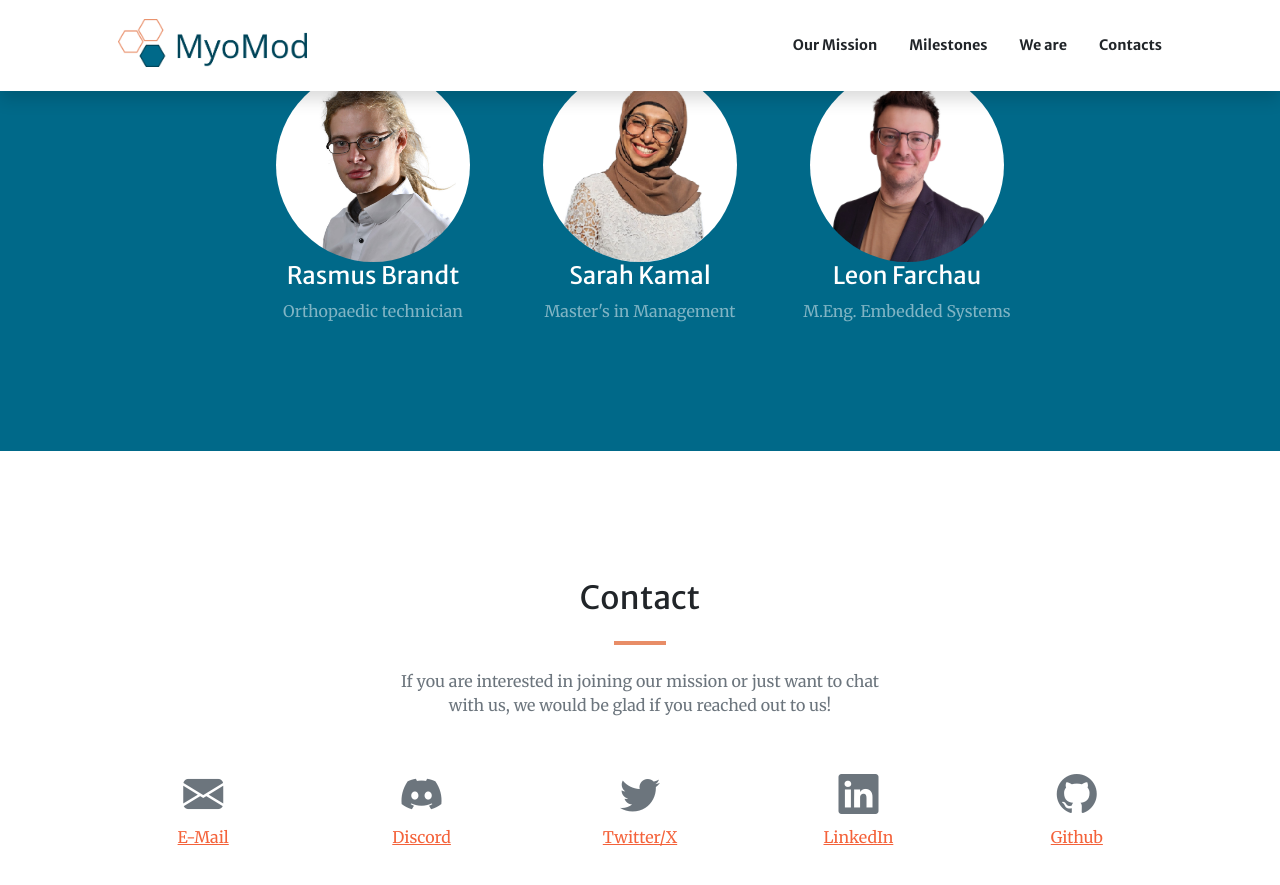
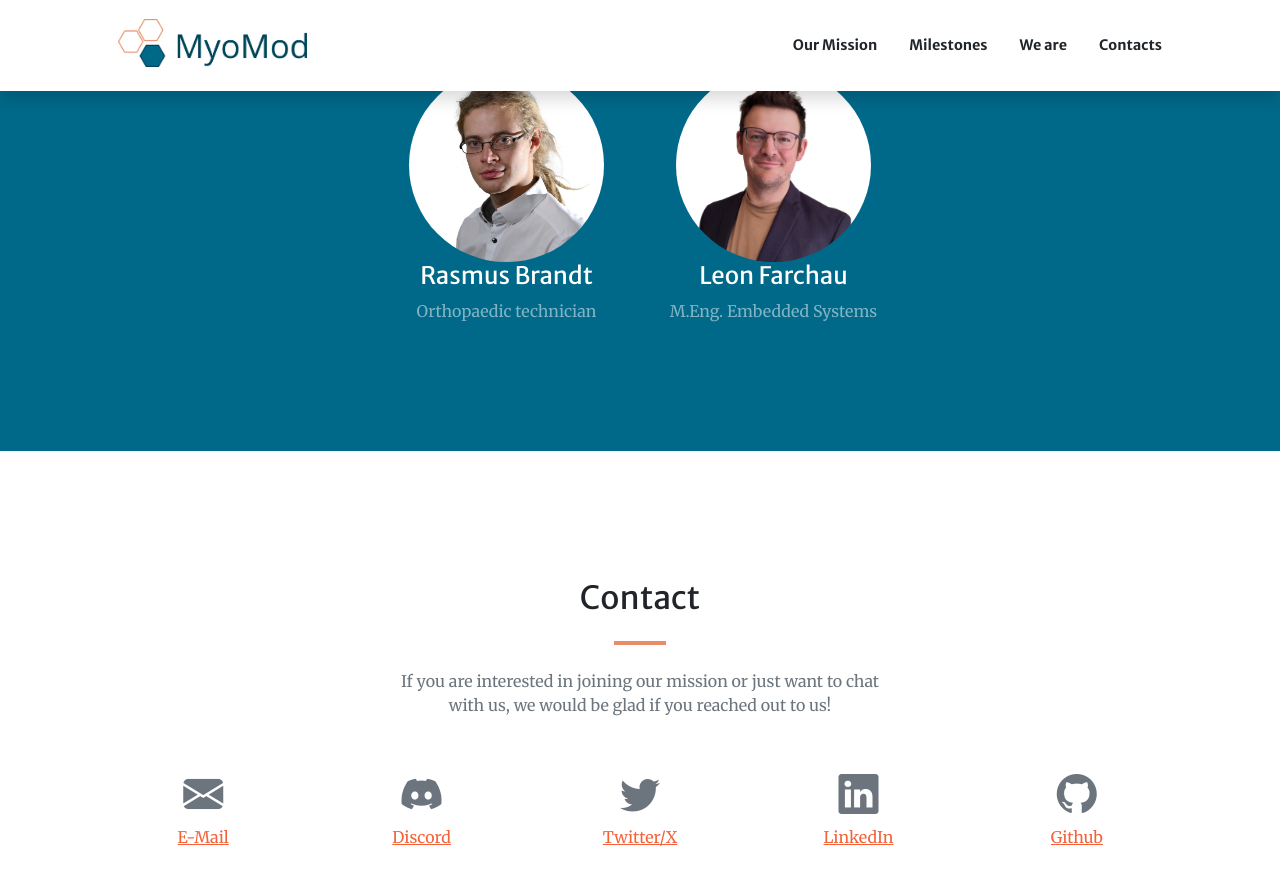
Before and after one commit to MyoMod/MyoMod.github.io, a Jekyll site: the page built from index.md, in a window 1280 px wide and 900 px high, scrolled down 6068 px. Shown: the top 885 px of the window. Built offline with Jekyll 4.4.1, drawn with Linux system fonts in a browser that asks for light colours; comment, search, counter and statistics services are not loaded; part of the change alters nothing that is shown.

Commit message:
🔥 Remove Sarah from Website

```diff
--- a/index.md
+++ b/index.md
@@ -192,10 +192,10 @@ sections:
         text: Orthopaedic technician
         image: assets/img/members/Rasmus.jpg
         url: '#'
-      - title: Sarah Kamal
-        text: Master's in Management
-        image: assets/img/members/SarahImageWebsite.png
-        url: '#'
+      # - title: Sarah Kamal
+      #   text: Master's in Management
+      #   image: assets/img/members/SarahImageWebsite.png
+      #   url: '#'
       - title: Leon Farchau
         text: M.Eng. Embedded Systems
         image: assets/img/members/Leon_Farchau.jpg
```
